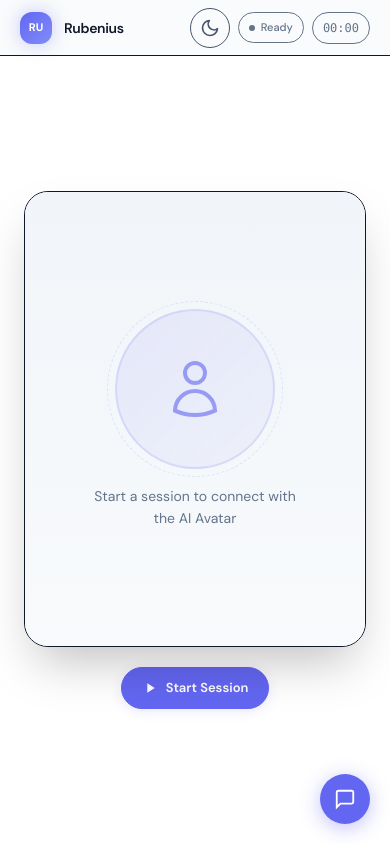
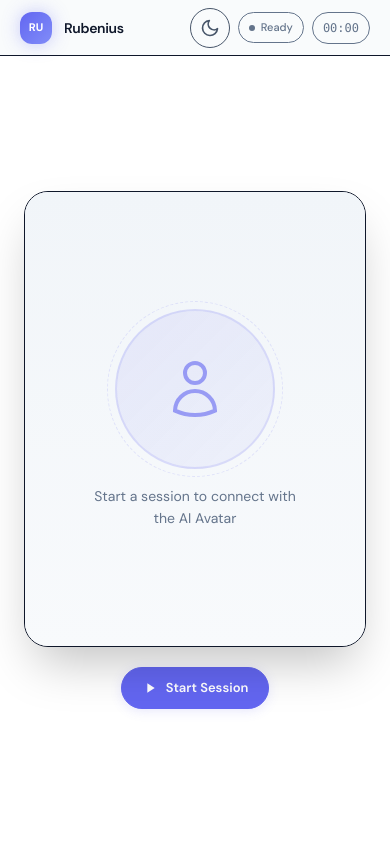
Before and after one commit to niks-nikhil-anand/AI-Video-Agent-Chatbot-Starter-Kit-Talking-Avatar-HeyGen, a Next.js app: page / in a window 390 px wide. Built offline with nearby package versions, Linux system fonts and the light colour scheme.

Commit message:
refactor: streamline layout by integrating mobile chat toggle into desktop sidebar and cleaning up session management logic

```diff
--- a/src/app/page.tsx
+++ b/src/app/page.tsx
@@ -22,11 +22,11 @@ function timestamp() {
 
 export default function AIVideoAgent() {
   const [sessionStatus, setSessionStatus] = useState<'idle' | 'live' | 'ended'>('idle');
-  const [seconds, setSeconds] = useState(0);
-  const [isTyping, setIsTyping] = useState(false);
-  const [messages, setMessages] = useState<Message[]>([]);
-  const [isChatOpen, setIsChatOpen] = useState(false);
-  const [unreadCount, setUnreadCount] = useState(0);
+  const [seconds, setSeconds]             = useState(0);
+  const [isTyping, setIsTyping]           = useState(false);
+  const [messages, setMessages]           = useState<Message[]>([]);
+  const [isChatOpen, setIsChatOpen]       = useState(false);
+  const [unreadCount, setUnreadCount]     = useState(0);
 
   const timerRef = useRef<ReturnType<typeof setInterval> | null>(null);
   const speakRef = useRef<((text: string) => void) | null>(null);
@@ -37,16 +37,16 @@ export default function AIVideoAgent() {
     return `${String(m).padStart(2, '0')}:${String(sec).padStart(2, '0')}`;
   };
 
-  const addMessage = useCallback((role: Message['role'], content: string) => {
-    const msg: Message = { id: makeId(), role, content, time: timestamp() };
-    setMessages((prev) => [...prev, msg]);
-    if (role !== 'system' && role === 'ai' && !isChatOpen) {
-      setUnreadCount((n) => n + 1);
-    }
-    return msg;
-  }, [isChatOpen]);
+  const addMessage = useCallback(
+    (role: Message['role'], content: string) => {
+      const msg: Message = { id: makeId(), role, content, time: timestamp() };
+      setMessages((prev) => [...prev, msg]);
+      if (role === 'ai' && !isChatOpen) setUnreadCount((n) => n + 1);
+    },
+    [isChatOpen],
+  );
 
-  // ── Avatar session callbacks ──────────────────────────────────────────────
+  // ── Session callbacks ───────────────────────────────────────────────────────
 
   const handleSessionStart = useCallback(() => {
     setSessionStatus('live');
@@ -61,12 +61,7 @@ export default function AIVideoAgent() {
     setSessionStatus('ended');
     setMessages((prev) => [
       ...prev,
-      {
-        id: makeId(),
-        role: 'system',
-        content: `Session ended. Duration: ${formatTime(seconds)}.`,
-        time: timestamp(),
-      },
+      { id: makeId(), role: 'system', content: `Session ended. Duration: ${formatTime(seconds)}.`, time: timestamp() },
     ]);
   }, [seconds]);
 
@@ -81,22 +76,19 @@ export default function AIVideoAgent() {
   const handleAvatarTranscription = useCallback((text: string) => {
     setIsTyping(false);
     addMessage('ai', text);
-    if (!isChatOpen) setUnreadCount((n) => n + 1);
-  }, [addMessage, isChatOpen]);
+  }, [addMessage]);
 
-  // ── Text chat ─────────────────────────────────────────────────────────────
+  // ── Chat ────────────────────────────────────────────────────────────────────
 
   const handleSendMessage = useCallback(async (text: string) => {
     addMessage('user', text);
 
     if (speakRef.current) {
-      // Avatar is live — let LiveAvatar's LLM respond via voice
       speakRef.current(text);
       setIsTyping(true);
       return;
     }
 
-    // No avatar session — fall back to Gemini text chat
     setIsTyping(true);
     try {
       const res = await fetch('/api/chat', {
@@ -118,11 +110,18 @@ export default function AIVideoAgent() {
     }
   }, [addMessage, messages]);
 
+  const handleChatToggle = useCallback(() => {
+    setIsChatOpen((o) => !o);
+    setUnreadCount(0);
+  }, []);
+
+  // ───────────────────────────────────────────────────────────────────────────
+
   return (
-    <div className="flex flex-col h-screen w-full overflow-hidden bg-bg-primary text-text-primary">
+    <div className="flex flex-col h-dvh w-full overflow-hidden bg-bg-primary text-text-primary">
       <Header status={sessionStatus} timer={formatTime(seconds)} />
 
-      <main className="flex-1 grid grid-cols-1 sm:grid-cols-[1fr_380px] overflow-hidden">
+      <main className="flex-1 grid grid-cols-1 sm:grid-cols-[1fr_360px] overflow-hidden min-h-0">
         <AvatarPanel
           isActive={sessionStatus === 'live'}
           onStart={handleSessionStart}
@@ -134,36 +133,15 @@ export default function AIVideoAgent() {
 
         <ChatPanel
           isOpen={isChatOpen}
-          onToggle={() => {
-            setIsChatOpen((o) => !o);
-            setUnreadCount(0);
-          }}
+          onToggle={handleChatToggle}
           isActive={sessionStatus === 'live' || sessionStatus === 'ended'}
           messages={messages}
           isTyping={isTyping}
           onSendMessage={handleSendMessage}
           duration={formatTime(seconds)}
-          isMicActive={false}
+          unreadCount={unreadCount}
         />
       </main>
-
-      {/* Mobile chat toggle */}
-      <button
-        className="flex sm:hidden fixed bottom-5 right-5 w-[50px] h-[50px] rounded-full bg-accent text-white items-center justify-center shadow-[0_4px_20px_rgba(99,102,241,0.4)] z-50 active:scale-90 transition-all"
-        onClick={() => {
-          setIsChatOpen((o) => !o);
-          setUnreadCount(0);
-        }}
-      >
-        <svg className="w-[22px] h-[22px]" viewBox="0 0 24 24" fill="none" stroke="currentColor" strokeWidth="2">
-          <path d="M21 15a2 2 0 01-2 2H7l-4 4V5a2 2 0 012-2h14a2 2 0 012 2z" />
-        </svg>
-        {unreadCount > 0 && (
-          <span className="absolute -top-0.5 -right-0.5 w-[18px] h-[18px] bg-[#ef4444] border-2 border-bg-primary rounded-full text-[10px] font-bold flex items-center justify-center">
-            {unreadCount}
-          </span>
-        )}
-      </button>
     </div>
   );
 }
```
